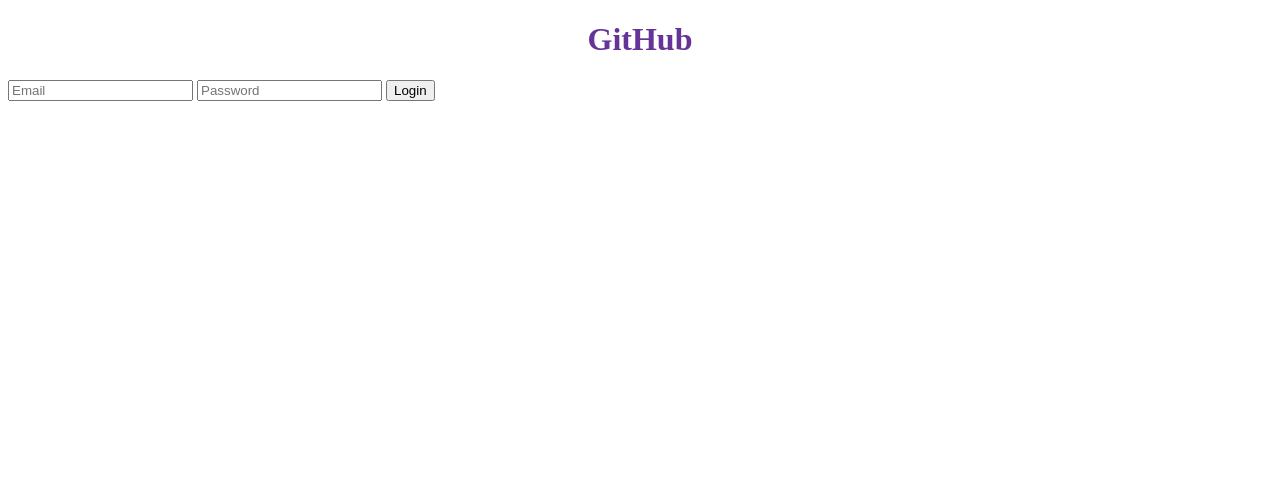
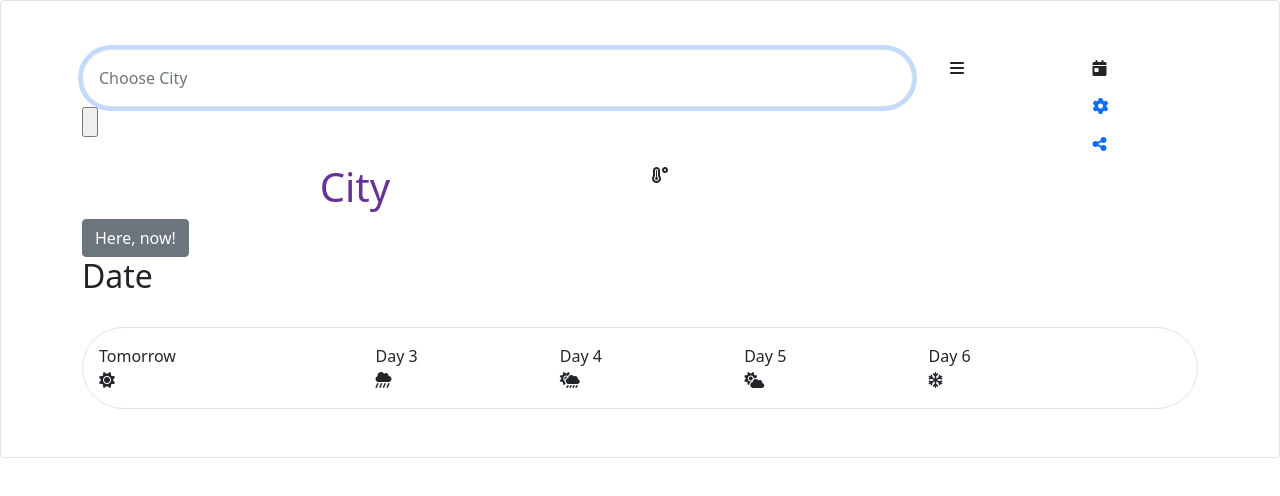
Before and after one commit to ApocalypseAnt/Apoc_Coding, a plain HTML site: page index.html in a window 1280 px wide. Drawn offline with nearby package versions, Linux system fonts and the light colour scheme; files that its build step writes are made by us from their sources.

Commit message:
Migrated Homework 5 to WeatherApp_Rep

```diff
--- a/index.html
+++ b/index.html
@@ -4,16 +4,113 @@
     <meta charset="UTF-8" />
     <meta http-equiv="X-UA-Compatible" content="IE=edge" />
     <meta name="viewport" content="width=device-width, initial-scale=1.0" />
-    <link rel="stylesheet" href="style.css" />
-    <title>GitHub</title>
+    <script src="https://unpkg.com/axios/dist/axios.min.js"></script>
+    <link rel="stylesheet" href="src/style.css" />
+    <link
+      href="https://cdn.jsdelivr.net/npm/bootstrap@5.1.2/dist/css/bootstrap.min.css"
+      rel="stylesheet"
+      integrity="sha384-uWxY/CJNBR+1zjPWmfnSnVxwRheevXITnMqoEIeG1LJrdI0GlVs/9cVSyPYXdcSF"
+      crossorigin="anonymous"
+    />
+    <script
+      src="https://kit.fontawesome.com/74870fb821.js"
+      crossorigin="anonymous"
+    ></script>
+    <title>Weather App</title>
   </head>
-  <body>
-    <h1>GitHub</h1>
-    <form>
-      <input type="email" placeholder="Email" />
-      <input type="password" placeholder="Password" />
-      <input type="submit" value="Login" />
-    </form>
-    <script src="script.js"></script>
+
+  <body class="border p-5 rounded">
+    <!--- Search Field // Calendar, Settings and Sharing-->
+    <div class="container-md">
+      <div class="row align-items-start">
+        <div class="col-9">
+          <div class="mb-3">
+            <form id="search-form">
+              <input
+                type="text"
+                class="form-control border p-3 rounded-pill"
+                id="search-input-text"
+                placeholder="Choose City"
+                autocomplete="off"
+                autofocus="on"
+              />
+              <input class="submit" type="submit" value="" />
+            </form>
+          </div>
+        </div>
+        <div class="col">
+          <div>
+            <button type="button" class="btn position-relative">
+              <i class="fas fa-bars"></i>
+            </button>
+          </div>
+        </div>
+        <div class="col">
+          <div>
+            <button type="button" class="btn position-relative">
+              <i class="fas fa-calendar-day"></i>
+            </button>
+          </div>
+          <div>
+            <button type="button" class="btn position-relative">
+              <a href="settings.html"><i class="fas fa-cog"></i></a>
+            </button>
+          </div>
+          <div>
+            <button type="button" class="btn position-relative">
+              <a href="share.html"><i class="fas fa-share-alt"></i></a>
+            </button>
+          </div>
+        </div>
+      </div>
+    </div>
+
+    <!--- Current City // Current Date // Curent Temperature -->
+    <div class="container-md">
+      <div class="row align-items-start">
+        <div class="col">
+          <h1 id="displayCity">City</h1>
+          <button type="button" class="btn btn-secondary" id="currentLocal">Here, now!</button>
+          <h2 id="displayDate">Date</h2>
+        </div>
+        <div class="col thermometer">
+          <div class="currentTemp"> <span id="current-temp"> </span></a><i class="fas fa-temperature-high"></i>
+        </div>
+        <div class="col"></div>
+      </div>
+    </div>
+    <br />
+
+    <!--- Next coming days -->
+    <div class="container border p-3 rounded-pill">
+      <div class="row days">
+        <div class="col-3">
+          Tomorrow
+          <br />
+          <i class="fas fa-sun dayIcons"></i>
+        </div>
+        <div class="col-2">
+          Day 3
+          <br />
+          <i class="fas fa-cloud-showers-heavy dayIcons"></i>
+        </div>
+        <div class="col-2">
+          Day 4
+          <br />
+          <i class="fas fa-cloud-sun-rain dayIcons"></i>
+        </div>
+        <div class="col-2">
+          Day 5
+          <br />
+          <i class="fas fa-cloud-sun dayIcons"></i>
+        </div>
+        <div class="col-3">
+          Day 6
+          <br />
+          <i class="far fa-snowflake dayIcons"></i>
+        </div>
+      </div>
+    </div>
+    <script src="src/script.js"></script>
   </body>
 </html>
```
